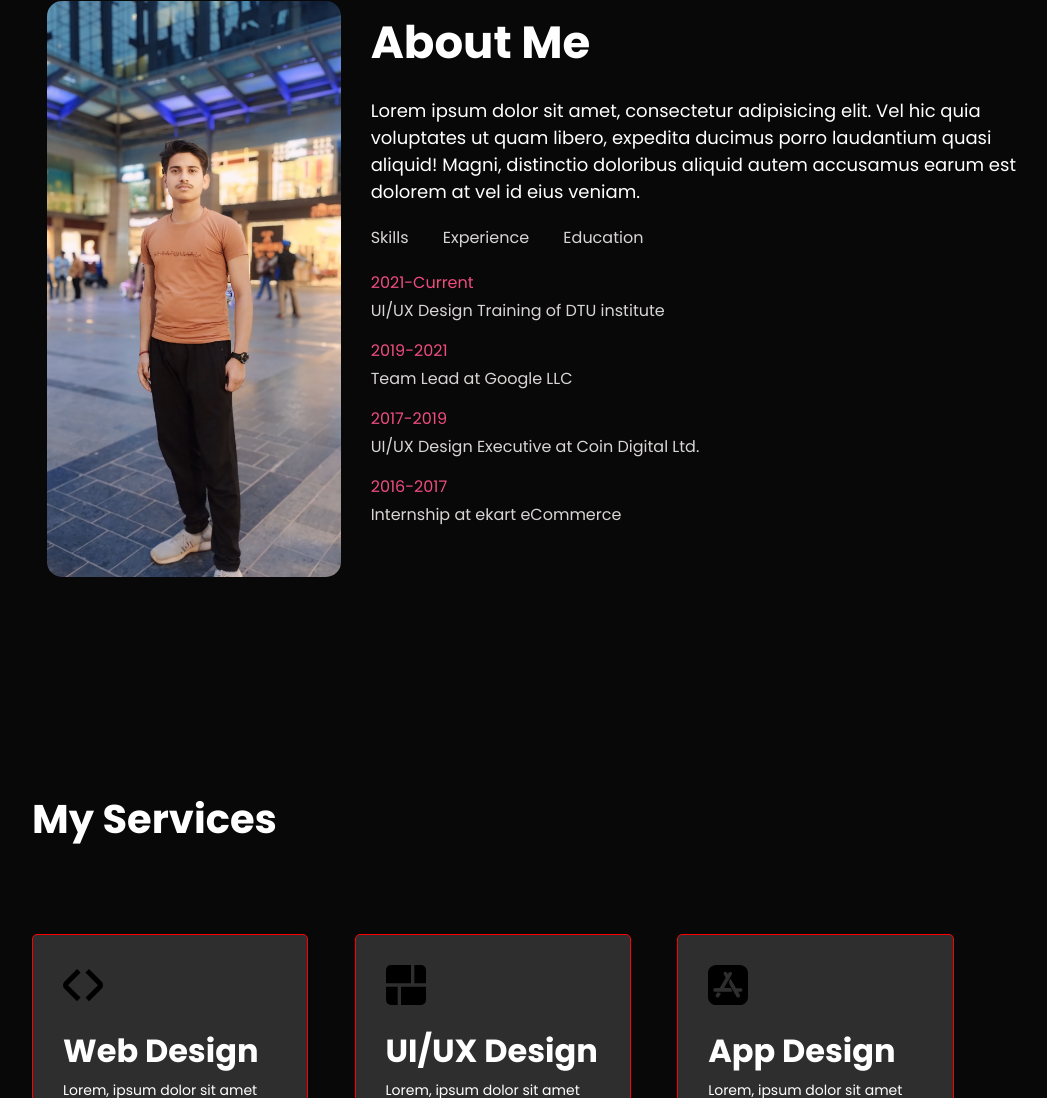
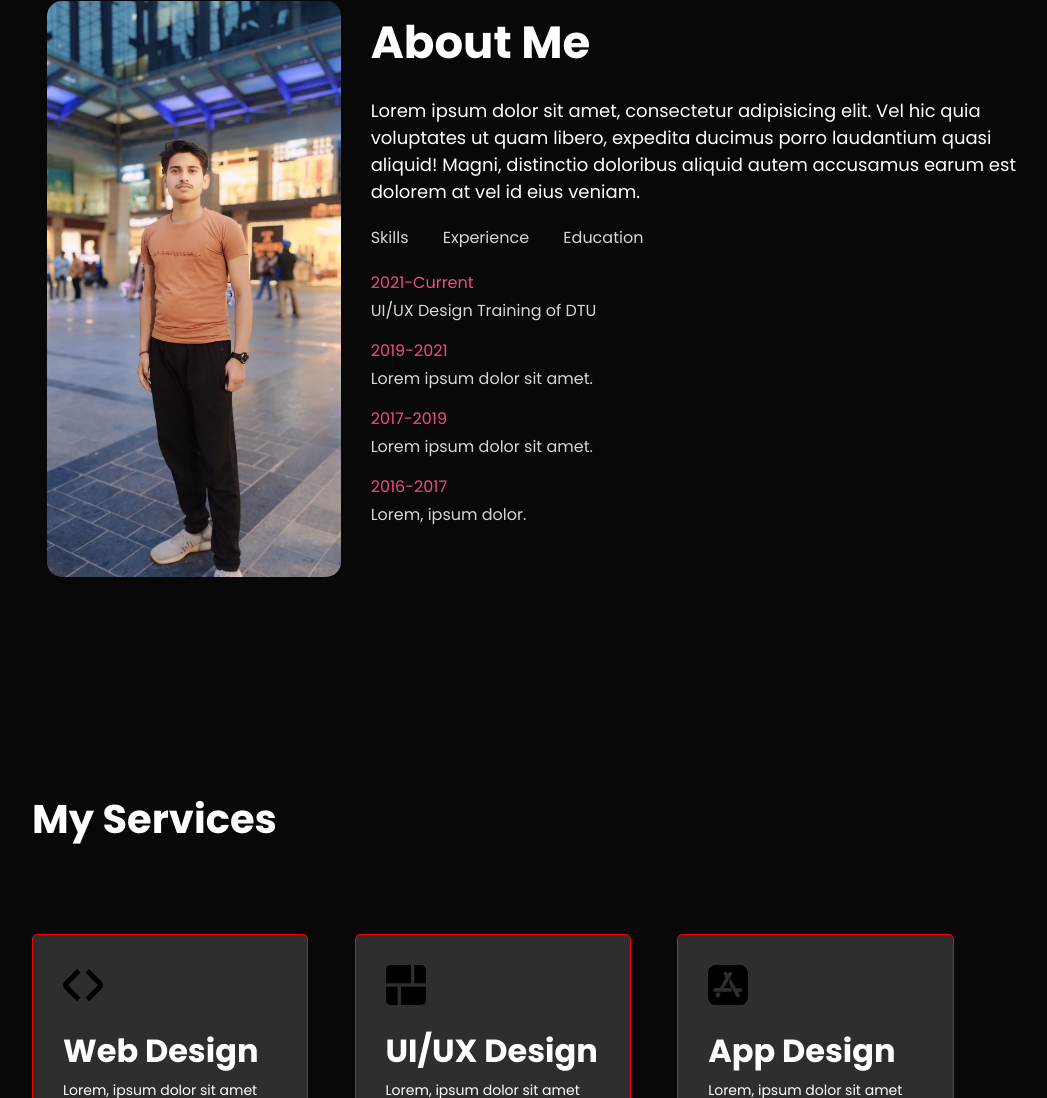
Before and after one commit to prashant-1342/Portfolio, a website: page index.html in a window 1280 px wide. Shown: the part 891-1989 px from the top of the page, without its empty margins (96-1143 px from the left). Drawn offline with Linux system fonts and the light colour scheme.

Commit message:
Update index.html

```diff
--- a/index.html
+++ b/index.html
@@ -59,16 +59,16 @@
 
               <div class="skills-content">
               <div style="margin-top: 20px;" class="duration">2021-Current</div>
-              <div class="p1">UI/UX Design Training of DTU institute</div>
+              <div class="p1">UI/UX Design Training of DTU </div>
 
               <div class="duration">2019-2021</div>
-              <div class="p1">Team Lead at Google LLC</div>
+              <div class="p1">Lorem ipsum dolor sit amet.</div>
 
               <div class="duration">2017-2019</div>
-              <div class="p1">UI/UX Design Executive at Coin Digital Ltd.</div>
+              <div class="p1">Lorem ipsum dolor sit amet.</div>
 
               <div class="duration">2016-2017</div>
-              <div class="p1">Internship at ekart eCommerce</div>
+              <div class="p1">Lorem, ipsum dolor.</div>
              </div>
 
               <div style="display: none;" class="education-content">
@@ -76,10 +76,10 @@
                 <div class="p1">UI/UX Design Training of DTU institute</div>
 
                 <div class="duration">2016</div>
-                <div class="p1">MBA from MIT Banglore</div>
+                <div class="p1">Lorem ipsum dolor sit amet.</div>
 
                 <div class="duration">2014</div>
-                <div class="p1">BBA from ISM Banglore</div>
+                <div class="p1">Lorem, ipsum dolor.</div>
               </div>
 
 
```
